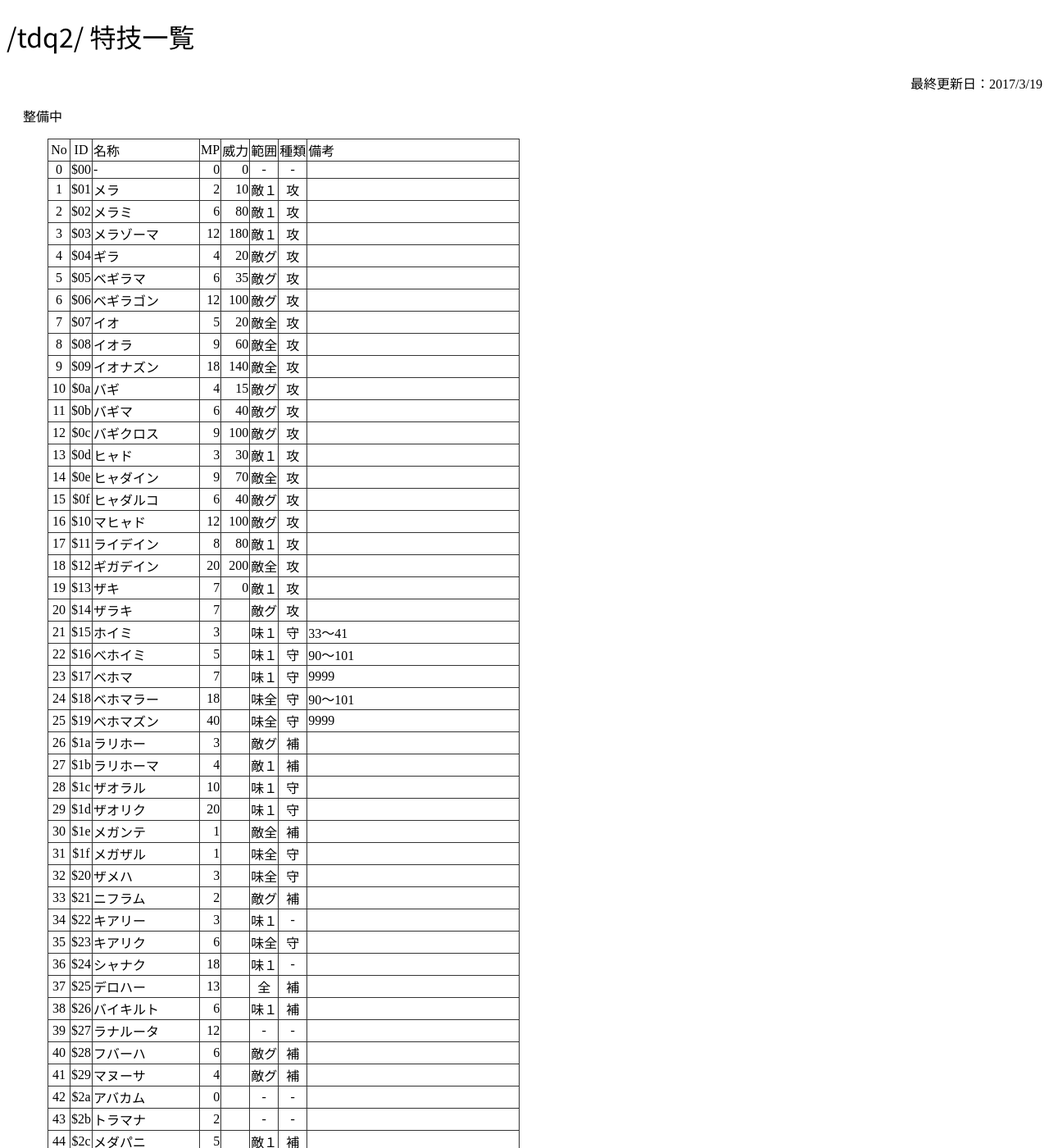
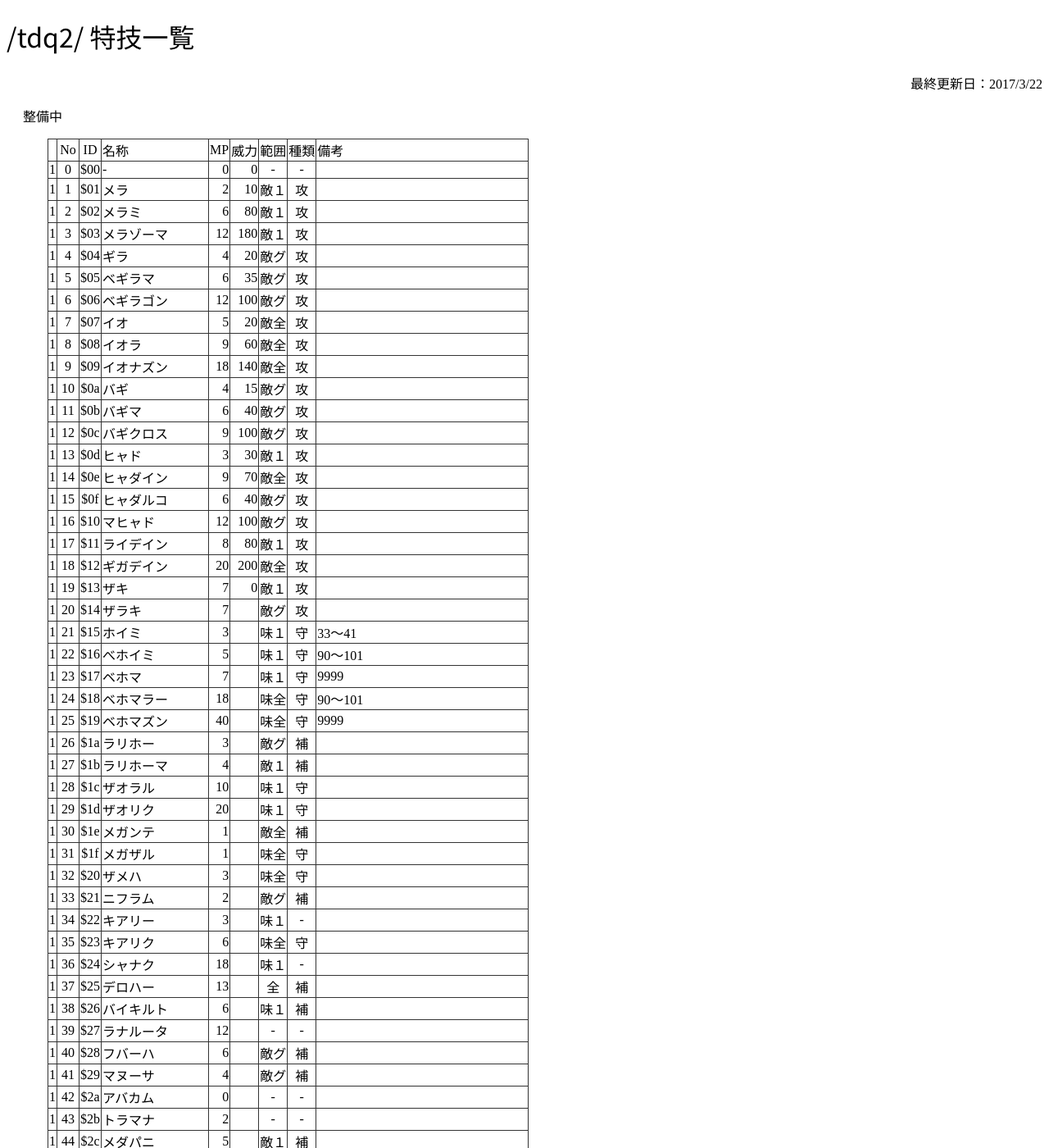
Before and after one commit to chiorex/TDQ_DATA_DAT, a Jekyll site: the page built from tdq2/skill_id.md, in a window 1280 px wide and 1400 px high. Shown: the whole window at 82% size. Built offline with Jekyll 4.4.1, drawn with Linux system fonts in a browser that asks for light colours; some web fonts are replaced; some of the changed text lies outside the part shown.

Commit message:
見た目の変更のみ

```diff
--- a/tdq2/skill_id.md
+++ b/tdq2/skill_id.md
@@ -1,140 +1,140 @@
 ---
 layout: default
 title: 特技一覧
-update: 2017-03-19
+update: 2017-03-22
 ---
 
 
 整備中
 
-| No  | ID  | 名称             | MP | 威力 | 範囲 | 種類 | 備考 |
-|:---:|:---:|:-----------------|---:|-----:|:----:|:----:|:-----|
-|   0 | $00 | -                |  0 |    0 | -    | -  |
-|   1 | $01 | メラ             |  2 |   10 | 敵１ | 攻 |
-|   2 | $02 | メラミ           |  6 |   80 | 敵１ | 攻 |
-|   3 | $03 | メラゾーマ       | 12 |  180 | 敵１ | 攻 |
-|   4 | $04 | ギラ             |  4 |   20 | 敵グ | 攻 |
-|   5 | $05 | ベギラマ         |  6 |   35 | 敵グ | 攻 |
-|   6 | $06 | ベギラゴン       | 12 |  100 | 敵グ | 攻 |
-|   7 | $07 | イオ             |  5 |   20 | 敵全 | 攻 |
-|   8 | $08 | イオラ           |  9 |   60 | 敵全 | 攻 |
-|   9 | $09 | イオナズン       | 18 |  140 | 敵全 | 攻 |
-|  10 | $0a | バギ             |  4 |   15 | 敵グ | 攻 |
-|  11 | $0b | バギマ           |  6 |   40 | 敵グ | 攻 |
-|  12 | $0c | バギクロス       |  9 |  100 | 敵グ | 攻 |
-|  13 | $0d | ヒャド           |  3 |   30 | 敵１ | 攻 |
-|  14 | $0e | ヒャダイン       |  9 |   70 | 敵全 | 攻 |
-|  15 | $0f | ヒャダルコ       |  6 |   40 | 敵グ | 攻 |
-|  16 | $10 | マヒャド         | 12 |  100 | 敵グ | 攻 |
-|  17 | $11 | ライデイン       |  8 |   80 | 敵１ | 攻 |
-|  18 | $12 | ギガデイン       | 20 |  200 | 敵全 | 攻 |
-|  19 | $13 | ザキ             |  7 |    0 | 敵１ | 攻 |
-|  20 | $14 | ザラキ           |  7 |      | 敵グ | 攻 |
-|  21 | $15 | ホイミ           |  3 |      | 味１ | 守 | 33～41 |
-|  22 | $16 | べホイミ         |  5 |      | 味１ | 守 | 90～101 |
-|  23 | $17 | ベホマ           |  7 |      | 味１ | 守 | 9999 |
-|  24 | $18 | ベホマラー       | 18 |      | 味全 | 守 | 90～101 |
-|  25 | $19 | ベホマズン       | 40 |      | 味全 | 守 | 9999 |
-|  26 | $1a | ラリホー         |  3 |      | 敵グ | 補 |
-|  27 | $1b | ラリホーマ       |  4 |      | 敵１ | 補 |
-|  28 | $1c | ザオラル         | 10 |      | 味１ | 守 |
-|  29 | $1d | ザオリク         | 20 |      | 味１ | 守 |
-|  30 | $1e | メガンテ         |  1 |      | 敵全 | 補 |
-|  31 | $1f | メガザル         |  1 |      | 味全 | 守 |
-|  32 | $20 | ザメハ           |  3 |      | 味全 | 守 |
-|  33 | $21 | ニフラム         |  2 |      | 敵グ | 補 |
-|  34 | $22 | キアリー         |  3 |      | 味１ | -  |
-|  35 | $23 | キアリク         |  6 |      | 味全 | 守 |
-|  36 | $24 | シャナク         | 18 |      | 味１ | -  |
-|  37 | $25 | デロハー         | 13 |      | 全   | 補 |
-|  38 | $26 | バイキルト       |  6 |      | 味１ | 補 |
-|  39 | $27 | ラナルータ       | 12 |      | -    | -  |
-|  40 | $28 | フバーハ         |  6 |      | 敵グ | 補 |
-|  41 | $29 | マヌーサ         |  4 |      | 敵グ | 補 |
-|  42 | $2a | アバカム         |  0 |      | -    | -  |
-|  43 | $2b | トラマナ         |  2 |      | -    | -  |
-|  44 | $2c | メダパニ         |  5 |      | 敵１ | 補 |
-|  45 | $2d | ピオリム         |  3 |      | 味全 | 補 |
-|  46 | $2e | マホキテ         |  5 |      | 味１ | 補 |
-|  47 | $2f | ボミオス         |  3 |      | 敵グ | 補 |
-|  48 | $30 | インパス         |  3 |      | -    | -  |
-|  49 | $31 | レミーラ         | 13 |      | -    | -  |
-|  50 | $32 | トヘロス         |  4 |      | -    | -  |
-|  51 | $33 | パルプンテ       | 20 |      | -    | -  |
-|  52 | $34 | ルカニ           |  3 |      | 敵１ | 補 |
-|  53 | $35 | ルカナン         |  4 |      | 敵グ | 補 |
-|  54 | $36 | スカラ           |  3 |      | 味１ | 補 |
-|  55 | $37 | スクルト         |  4 |      | 味全 | 補 |
-|  56 | $38 | マホトラ         |  0 |      | 敵１ | 補 | 1～12 |
-|  57 | $39 | マホカンタ       |  8 |      | 自分 | 補 |
-|  58 | $3a | マホトーン       |  4 |      | 敵グ | 補 |
-|  59 | $3b | マホステ         |  2 |      | 味１ | 補 |
-|  60 | $3c | ルーラ           |  8 |      | -    | -  |
-|  61 | $3d | リレミト         |  8 |      | -    | -  |
-|  62 | $3e | バシルーラ       |  7 |      | 敵１ | 補 |
-|  63 | $3f | デイルーラ       | 63 |      | -    | -  |
-|  64 | $40 | モシャス         | 12 |      | 味１ | 補 |
-|  65 | $41 | ドラゴラム       | 20 |      | 自分 | 攻 |
-|  66 | $42 | レムオル         | 15 |      | -    | -  |
-|  67 | $43 | アストロン       |  6 |      | 味全 | -  |
-|  68 | $44 | アスドーマ       | 10 |      | 敵１ | 補 |
-|  69 | $45 | -                |  0 |      | -    | -  |
-|  70 | $46 | ラーの鏡         |    |      | 敵１ | 守 | 変身解除（モシャス、ドラゴラム） |
-|  71 | $47 | 聖水             |    |   12 | 敵１ | 攻 |
-|  72 | $48 | 魔法の聖水       |    |      | 自分 | 守 | 10～16 |
-|  73 | $49 | 祈りの指輪       |    |      | 自分 | 守 | 16～32 |
-|  74 | $4a | 一匹デロハ       |    |      | 敵１ | 補 |
-|  75 | $4b | 雄叫び           |    |      | 敵全 | -  |
-|  76 | $4c | HP吸い取り       |    |      | 敵１ | -  |
-|  77 | $4d | 弾ける           |    |   10 | 敵全 |
-|  78 | $4e | 凍てつく波動     |
-|  79 | $4f | 不思議な踊り     |    |      | 敵１ |
-|  80 | $50 | 凍りつく息       |    |   12 | 敵全 |
-|  81 | $51 | 火の玉           |    |   10 | 敵全 |
-|  82 | $52 | 炎               |    |   30 | 敵全 |
-|  83 | $53 | ガス             |    |   45 | 敵全 |
-|  84 | $54 | 吹雪（強）       |    |   60 | 敵全 |
-|  85 | $55 | 激しい炎         |    |  100 | 敵全 |
-|  86 | $56 | 吹雪（弱）       |    |   25 | 敵全 |
-|  87 | $57 | 毒の息           |    |      | 敵全 |
-|  88 | $58 | 焼け付く息       |    |      | 敵全 |
-|  89 | $59 | 甘い息           |    |      | 敵全 |
-|  90 | $5a | ２回攻撃         |
-|  91 | $5b | 痛恨             |
-|  92 | $5c | 毒               |
-|  93 | $5d | 麻痺             |
-|  94 | $5e | 眠り             |
-|  95 | $5f | ミス             |
-|  96 | $60 | 奇跡の剣         |
-|  97 | $61 | -                |
-|  98 | $62 | -                |
-|  99 | $63 | -                |
-| 100 | $64 | ぼー             |
-| 101 | $65 | まごまご         |
-| 102 | $66 | 様子を見る       |
-| 103 | $67 | びっくり         |
-| 104 | $68 | 気合溜め         |
-| 105 | $69 | 力溜め           |
-| 106 | $6a | 仲間呼び（同種） |
-| 107 | $6b | 仲間呼び（別種） |
-| 108 | $6c | 合体スライム     |
-| 109 | $6d | アウカク特殊行動 |
-| 110 | $6e | 炎の石、氷の石   |
-| 111 | $6f | -                |
-| 112 | $70 | -                |
-| 113 | $71 | -                |
-| 114 | $72 | -                |
-| 115 | $73 | -                |
-| 116 | $74 | -                |
-| 117 | $75 | 逃げる           |
-| 118 | $76 | -                |
-| 119 | $77 | -                |
-| 120 | $78 | 避ける１         |
-| 121 | $79 | 避ける２         |
-| 122 | $7a | 防御             |
-| 123 | $7b | -                |
-| 124 | $7c | -                |
-| 125 | $7d | -                |
-| 126 | $7e | -                |
-| 127 | $7f | -                |
-| 128 | $80 | 謎               |
+|   | No  | ID  | 名称             | MP | 威力 | 範囲 |種類| 備考 |
+|:-:|:---:|:---:|:-----------------|---:|-----:|:----:|:--:|:-----|
+| 1 |   0 | $00 | -                |  0 |    0 | -    | -  |
+| 1 |   1 | $01 | メラ             |  2 |   10 | 敵１ | 攻 |
+| 1 |   2 | $02 | メラミ           |  6 |   80 | 敵１ | 攻 |
+| 1 |   3 | $03 | メラゾーマ       | 12 |  180 | 敵１ | 攻 |
+| 1 |   4 | $04 | ギラ             |  4 |   20 | 敵グ | 攻 |
+| 1 |   5 | $05 | ベギラマ         |  6 |   35 | 敵グ | 攻 |
+| 1 |   6 | $06 | ベギラゴン       | 12 |  100 | 敵グ | 攻 |
+| 1 |   7 | $07 | イオ             |  5 |   20 | 敵全 | 攻 |
+| 1 |   8 | $08 | イオラ           |  9 |   60 | 敵全 | 攻 |
+| 1 |   9 | $09 | イオナズン       | 18 |  140 | 敵全 | 攻 |
+| 1 |  10 | $0a | バギ             |  4 |   15 | 敵グ | 攻 |
+| 1 |  11 | $0b | バギマ           |  6 |   40 | 敵グ | 攻 |
+| 1 |  12 | $0c | バギクロス       |  9 |  100 | 敵グ | 攻 |
+| 1 |  13 | $0d | ヒャド           |  3 |   30 | 敵１ | 攻 |
+| 1 |  14 | $0e | ヒャダイン       |  9 |   70 | 敵全 | 攻 |
+| 1 |  15 | $0f | ヒャダルコ       |  6 |   40 | 敵グ | 攻 |
+| 1 |  16 | $10 | マヒャド         | 12 |  100 | 敵グ | 攻 |
+| 1 |  17 | $11 | ライデイン       |  8 |   80 | 敵１ | 攻 |
+| 1 |  18 | $12 | ギガデイン       | 20 |  200 | 敵全 | 攻 |
+| 1 |  19 | $13 | ザキ             |  7 |    0 | 敵１ | 攻 |
+| 1 |  20 | $14 | ザラキ           |  7 |      | 敵グ | 攻 |
+| 1 |  21 | $15 | ホイミ           |  3 |      | 味１ | 守 | 33～41 |
+| 1 |  22 | $16 | べホイミ         |  5 |      | 味１ | 守 | 90～101 |
+| 1 |  23 | $17 | ベホマ           |  7 |      | 味１ | 守 | 9999 |
+| 1 |  24 | $18 | ベホマラー       | 18 |      | 味全 | 守 | 90～101 |
+| 1 |  25 | $19 | ベホマズン       | 40 |      | 味全 | 守 | 9999 |
+| 1 |  26 | $1a | ラリホー         |  3 |      | 敵グ | 補 |
+| 1 |  27 | $1b | ラリホーマ       |  4 |      | 敵１ | 補 |
+| 1 |  28 | $1c | ザオラル         | 10 |      | 味１ | 守 |
+| 1 |  29 | $1d | ザオリク         | 20 |      | 味１ | 守 |
+| 1 |  30 | $1e | メガンテ         |  1 |      | 敵全 | 補 |
+| 1 |  31 | $1f | メガザル         |  1 |      | 味全 | 守 |
+| 1 |  32 | $20 | ザメハ           |  3 |      | 味全 | 守 |
+| 1 |  33 | $21 | ニフラム         |  2 |      | 敵グ | 補 |
+| 1 |  34 | $22 | キアリー         |  3 |      | 味１ | -  |
+| 1 |  35 | $23 | キアリク         |  6 |      | 味全 | 守 |
+| 1 |  36 | $24 | シャナク         | 18 |      | 味１ | -  |
+| 1 |  37 | $25 | デロハー         | 13 |      | 全   | 補 |
+| 1 |  38 | $26 | バイキルト       |  6 |      | 味１ | 補 |
+| 1 |  39 | $27 | ラナルータ       | 12 |      | -    | -  |
+| 1 |  40 | $28 | フバーハ         |  6 |      | 敵グ | 補 |
+| 1 |  41 | $29 | マヌーサ         |  4 |      | 敵グ | 補 |
+| 1 |  42 | $2a | アバカム         |  0 |      | -    | -  |
+| 1 |  43 | $2b | トラマナ         |  2 |      | -    | -  |
+| 1 |  44 | $2c | メダパニ         |  5 |      | 敵１ | 補 |
+| 1 |  45 | $2d | ピオリム         |  3 |      | 味全 | 補 |
+| 1 |  46 | $2e | マホキテ         |  5 |      | 味１ | 補 |
+| 1 |  47 | $2f | ボミオス         |  3 |      | 敵グ | 補 |
+| 1 |  48 | $30 | インパス         |  3 |      | -    | -  |
+| 1 |  49 | $31 | レミーラ         | 13 |      | -    | -  |
+| 1 |  50 | $32 | トヘロス         |  4 |      | -    | -  |
+| 1 |  51 | $33 | パルプンテ       | 20 |      | -    | -  |
+| 1 |  52 | $34 | ルカニ           |  3 |      | 敵１ | 補 |
+| 1 |  53 | $35 | ルカナン         |  4 |      | 敵グ | 補 |
+| 1 |  54 | $36 | スカラ           |  3 |      | 味１ | 補 |
+| 1 |  55 | $37 | スクルト         |  4 |      | 味全 | 補 |
+| 1 |  56 | $38 | マホトラ         |  0 |      | 敵１ | 補 | 1～12 |
+| 1 |  57 | $39 | マホカンタ       |  8 |      | 自分 | 補 |
+| 1 |  58 | $3a | マホトーン       |  4 |      | 敵グ | 補 |
+| 1 |  59 | $3b | マホステ         |  2 |      | 味１ | 補 |
+| 1 |  60 | $3c | ルーラ           |  8 |      | -    | -  |
+| 1 |  61 | $3d | リレミト         |  8 |      | -    | -  |
+| 1 |  62 | $3e | バシルーラ       |  7 |      | 敵１ | 補 |
+| 1 |  63 | $3f | デイルーラ       | 63 |      | -    | -  |
+| 1 |  64 | $40 | モシャス         | 12 |      | 味１ | 補 |
+| 1 |  65 | $41 | ドラゴラム       | 20 |      | 自分 | 攻 |
+| 1 |  66 | $42 | レムオル         | 15 |      | -    | -  |
+| 1 |  67 | $43 | アストロン       |  6 |      | 味全 | -  |
+| 1 |  68 | $44 | アスドーマ       | 10 |      | 敵１ | 補 |
+| 5 |  69 | $45 | -                |  0 |      | -    | -  |
+| 5 |  70 | $46 | ラーの鏡         |    |      | 敵１ | 守 | 変身解除（モシャス、ドラゴラム） |
+| 5 |  71 | $47 | 聖水             |    |   12 | 敵１ | 攻 |
+| 5 |  72 | $48 | 魔法の聖水       |    |      | 自分 | 守 | 10～16 |
+| 5 |  73 | $49 | 祈りの指輪       |    |      | 自分 | 守 | 16～32 |
+| 5 |  74 | $4a | 一匹デロハ       |    |      | 敵１ | 補 |
+| 5 |  75 | $4b | 雄叫び           |    |      | 敵全 | -  |
+| 5 |  76 | $4c | HP吸い取り       |    |      | 敵１ | -  |
+| 5 |  77 | $4d | 弾ける           |    |   10 | 敵全 |
+| 5 |  78 | $4e | 凍てつく波動     |    |      | 敵全 |
+| 5 |  79 | $4f | 不思議な踊り     |    |      | 敵１ |
+| 5 |  80 | $50 | 凍りつく息       |    |   12 | 敵全 |
+| 5 |  81 | $51 | 火の玉           |    |   10 | 敵全 |
+| 5 |  82 | $52 | 炎               |    |   30 | 敵全 |
+| 5 |  83 | $53 | ガス             |    |   45 | 敵全 |
+| 5 |  84 | $54 | 吹雪（強）       |    |   60 | 敵全 |
+| 5 |  85 | $55 | 激しい炎         |    |  100 | 敵全 |
+| 5 |  86 | $56 | 吹雪（弱）       |    |   25 | 敵全 |
+| 5 |  87 | $57 | 毒の息           |    |      | 敵全 |
+| 5 |  88 | $58 | 焼け付く息       |    |      | 敵全 |
+| 5 |  89 | $59 | 甘い息           |    |      | 敵全 |
+| 0 |  90 | $5a | ２回攻撃         |
+| 0 |  91 | $5b | 痛恨             |
+| 0 |  92 | $5c | 毒               |
+| 0 |  93 | $5d | 麻痺             |
+| 0 |  94 | $5e | 眠り             |
+| 0 |  95 | $5f | ミス             |
+| 0 |  96 | $60 | 奇跡の剣         |
+| 0 |  97 | $61 | -                |
+| 0 |  98 | $62 | -                |
+| 0 |  99 | $63 | -                |
+| 6 | 100 | $64 | ぼー             |
+| 6 | 101 | $65 | まごまご         |
+| 6 | 102 | $66 | 様子を見る       |
+| 6 | 103 | $67 | びっくり         |
+| 6 | 104 | $68 | 気合溜め         |
+| 6 | 105 | $69 | 力溜め           |
+| 6 | 106 | $6a | 仲間呼び（同種） |
+| 6 | 107 | $6b | 仲間呼び（別種） |
+| 6 | 108 | $6c | 合体スライム     |
+| 6 | 109 | $6d | アウカク特殊行動 |
+| 6 | 110 | $6e | 炎の石、氷の石   |
+| 6 | 111 | $6f | -                |
+| 6 | 112 | $70 | -                |
+| 6 | 113 | $71 | -                |
+| 6 | 114 | $72 | -                |
+| 6 | 115 | $73 | -                |
+| 6 | 116 | $74 | -                |
+| 7 | 117 | $75 | 逃げる           |
+| 7 | 118 | $76 | -                |
+| 7 | 119 | $77 | -                |
+| 0 | 120 | $78 | 避ける１         |
+| 0 | 121 | $79 | 避ける２         |
+| 0 | 122 | $7a | 防御             |
+| 0 | 123 | $7b | -                |
+| 0 | 124 | $7c | -                |
+| 0 | 125 | $7d | -                |
+| 0 | 126 | $7e | -                |
+| 0 | 127 | $7f | -                |
+| 0 | 128 | $80 | 謎               |
```
Also changed, not shown: tdq1/skill_id.md (+73 -73 lines).
